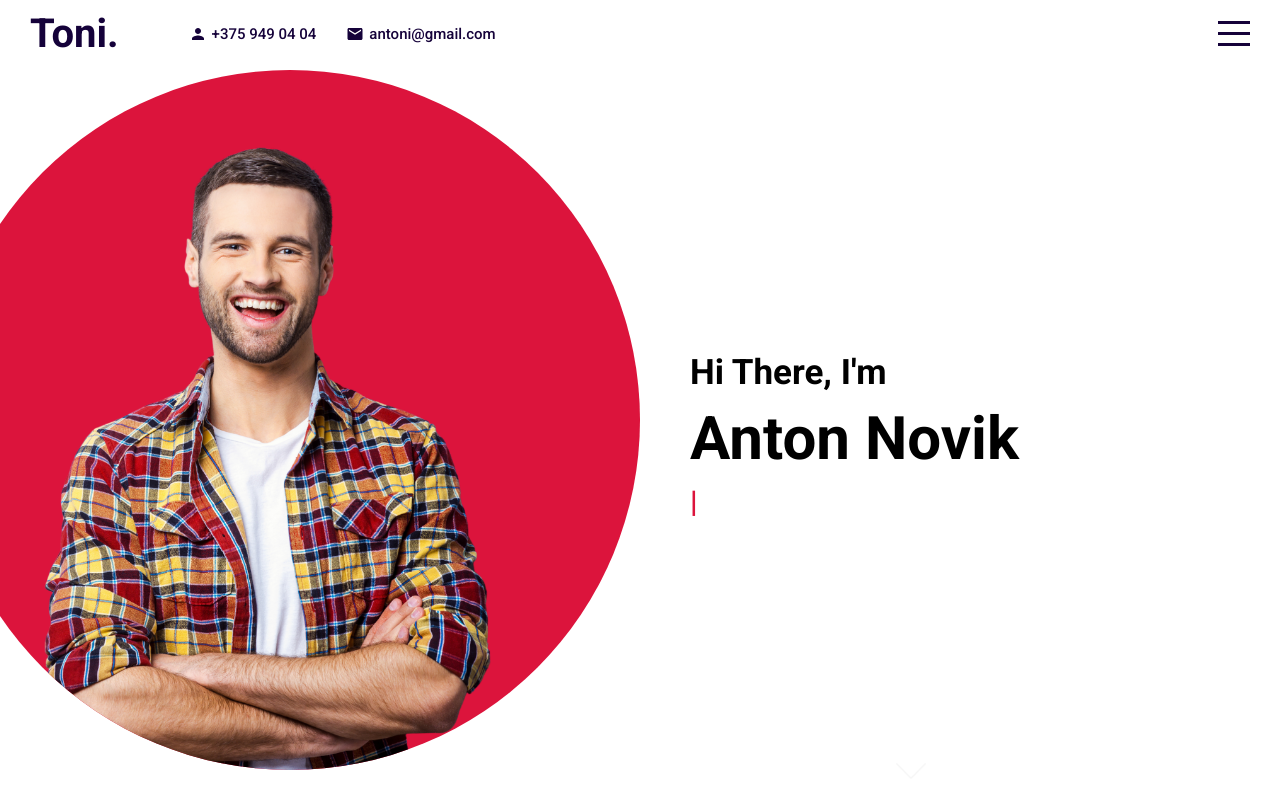
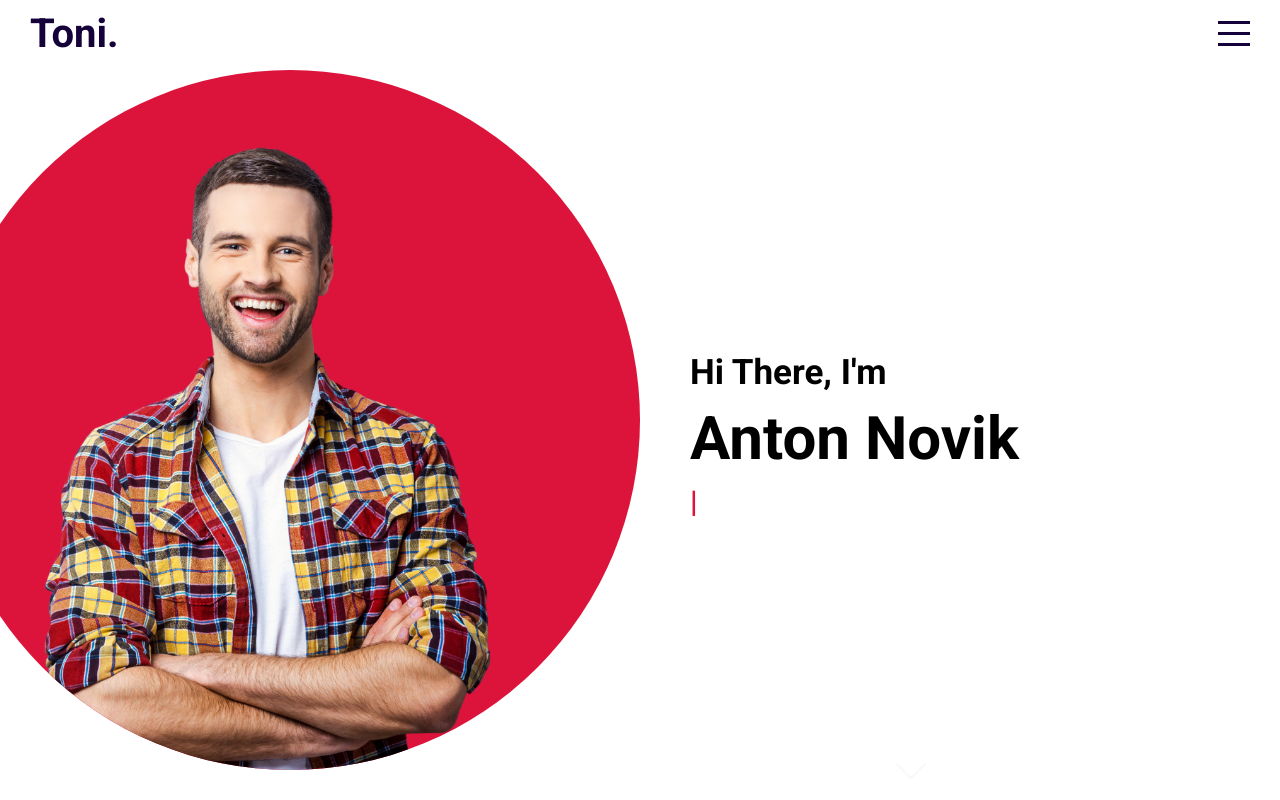
Before and after one commit to ToniNov/MyPortfolio, a React (Create React App) app: page / in a window 1280 px wide. Built offline with nearby package versions, Linux system fonts and the light colour scheme.

Commit message:
topbar ref

```diff
--- a/src/components/topbar/Topbar.jsx
+++ b/src/components/topbar/Topbar.jsx
@@ -9,14 +9,6 @@ export function Topbar ({menuOpen, setMenuOpen}) {
                     <a href= "#intro" className="logo">
                         Toni.
                     </a>
-                    <div className="itemContainer">
-                        <Person className="icon"/>
-                        <span>+375 949 04 04</span>
-                    </div>
-                    <div className="itemContainer">
-                        <Mail className="icon"/>
-                        <span>antoni@gmail.com</span>
-                    </div>
                 </div>
                 <div className="right">
                     <div className="hamburger" onClick={() => setMenuOpen(!menuOpen)}>
--- a/src/components/topbar/topbar.scss
+++ b/src/components/topbar/topbar.scss
@@ -26,26 +26,6 @@
         text-decoration: none;
         color: inherit;
         margin-right: 40px;
-      }
-
-      .itemContainer {
-        display: flex;
-        align-items: center;
-        margin-left: 30px;
-
-        /*@include mobile{
-          display: none;
-        }*/
-
-        .icon {
-          font-size: 18px;
-          margin-right: 5px;
-        }
-
-        span {
-          font-size: 15px;
-          font-weight: 500;
-        }
       }
     }
 
```
